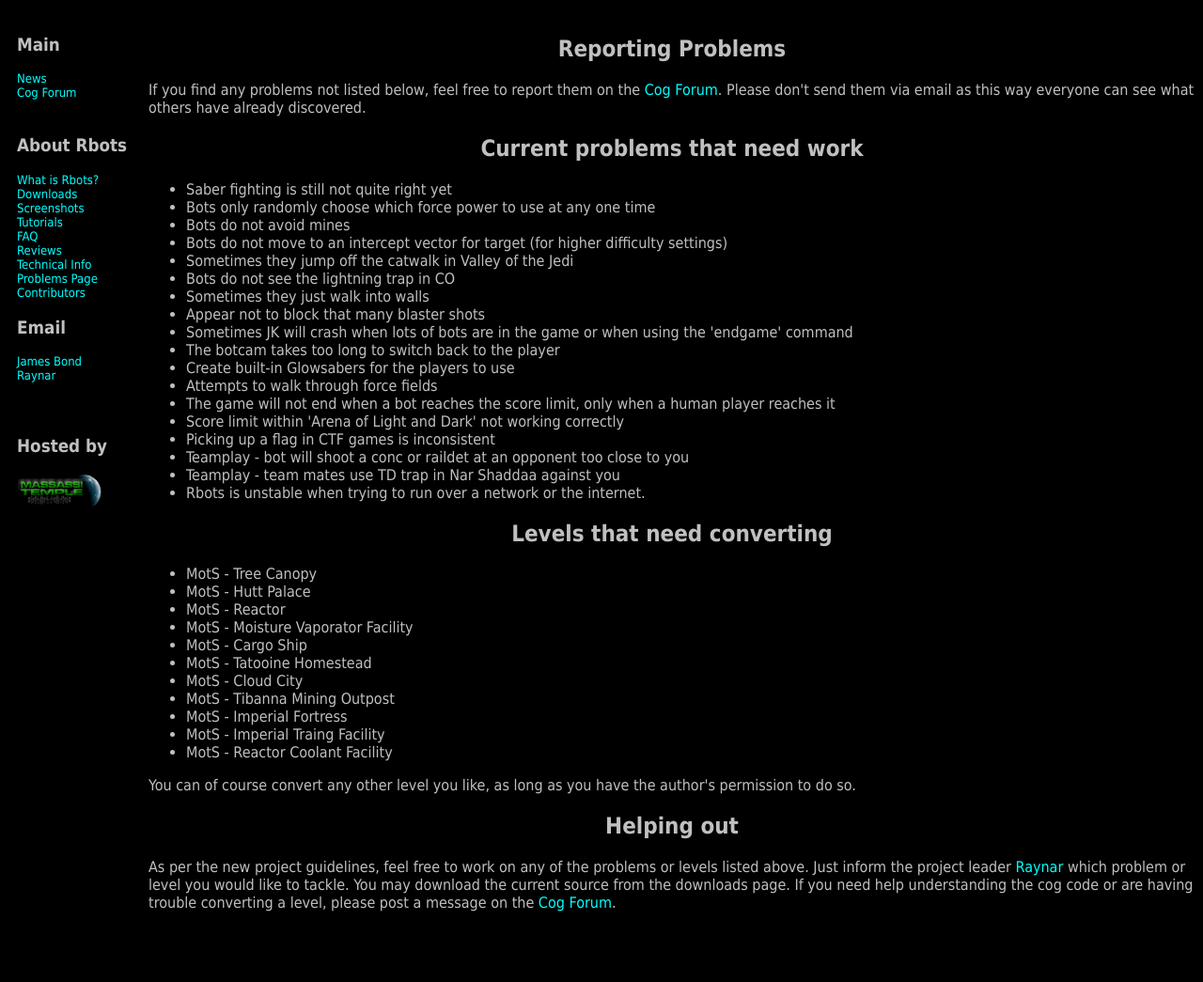
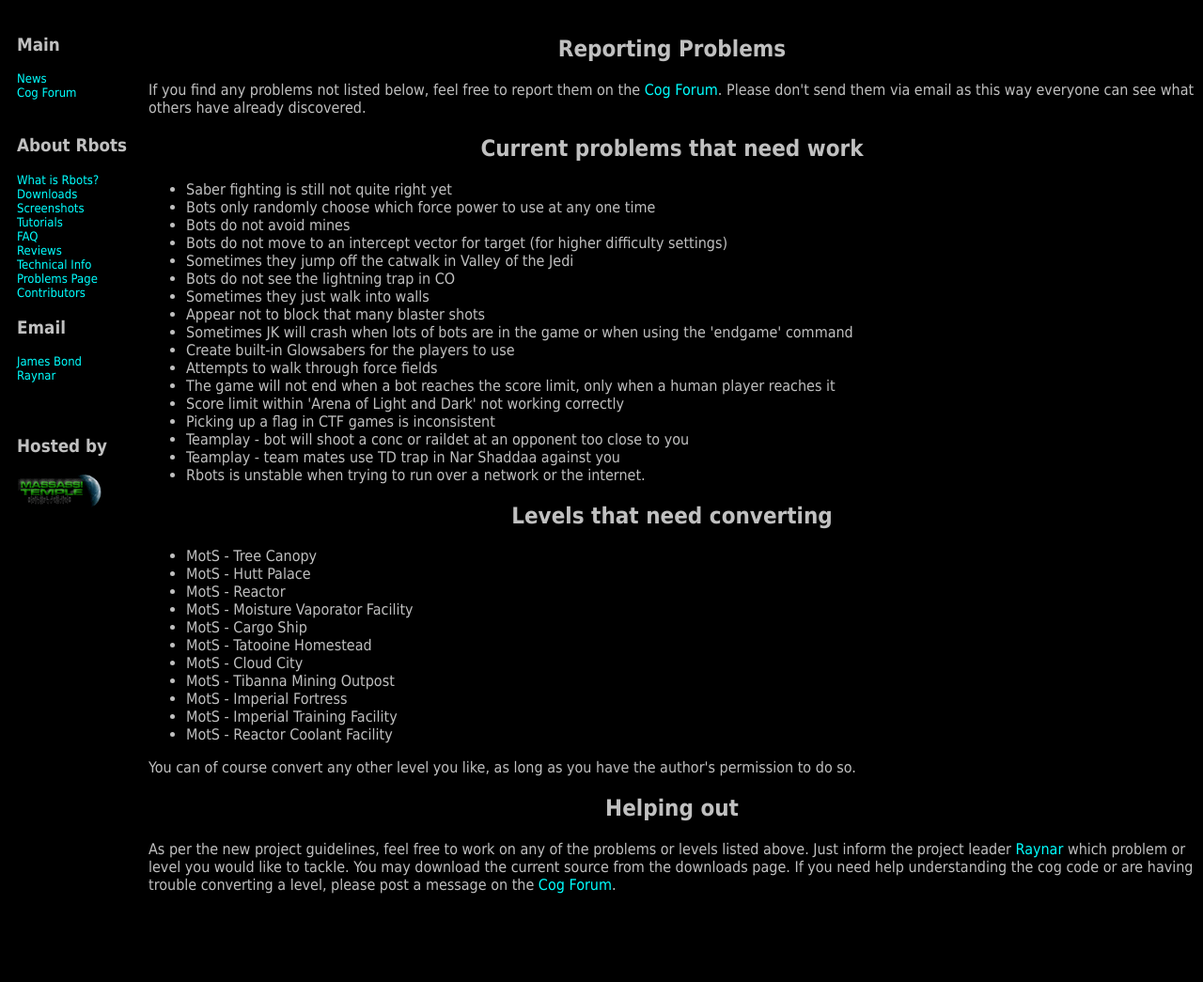
Before and after one commit to colin-hurley/rbots-site, a PHP site: page /problems.php in a window 1280 px wide. Shown: the part 146-1191 px from the top of the page at 94% size. After the commit the page ends 1097 px from the top, so only its background shows below. Run offline with PHP 8.4, Linux system fonts and the light colour scheme.

Commit message:
Fix typo and remove note for botcam bug that is now fixed

```diff
--- a/src/problems.php
+++ b/src/problems.php
@@ -116,7 +116,6 @@ Please don't send them via email as this way everyone can see what others have a
 <li>Sometimes they just walk into walls
 <li>Appear not to block that many blaster shots
 <li>Sometimes JK will crash when lots of bots are in the game or when using the 'endgame' command
-<li>The botcam takes too long to switch back to the player
 <li>Create built-in Glowsabers for the players to use
 <li>Attempts to walk through force fields
 <li>The game will not end when a bot reaches the score limit, only when a human player reaches it
@@ -140,7 +139,7 @@ Please don't send them via email as this way everyone can see what others have a
 <li>MotS - Cloud City
 <li>MotS - Tibanna Mining Outpost
 <li>MotS - Imperial Fortress
-<li>MotS - Imperial Traing Facility
+<li>MotS - Imperial Training Facility
 <li>MotS - Reactor Coolant Facility
 </ul>
 
```
